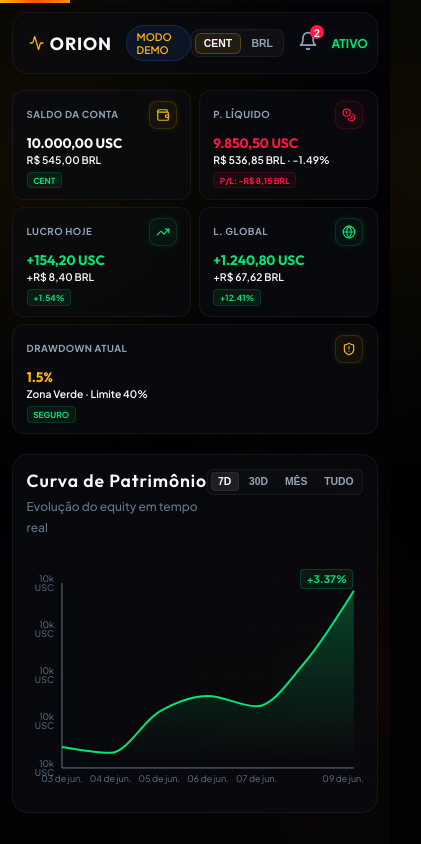
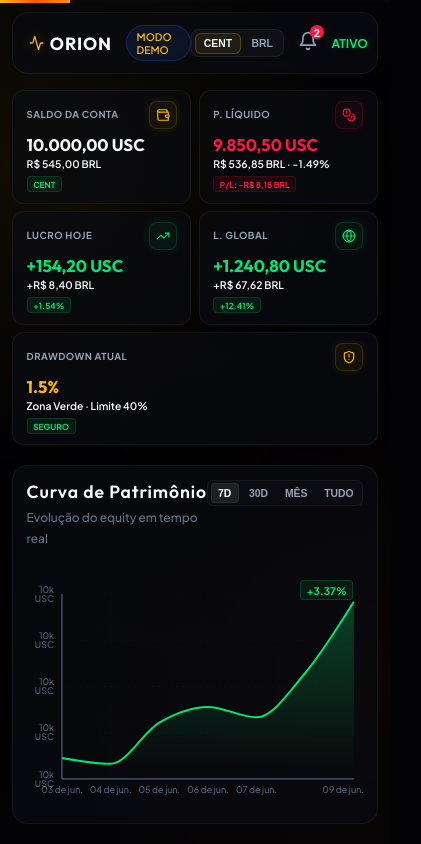
Before and after one commit to tonyrogeness-web/Oriontech, a Next.js app: page / in a window 390 px wide. Shown: the top 844 px of the page, 421 px wide, since content can reach past the window. Built offline with nearby package versions, Linux system fonts and the light colour scheme; no server answers; the database is empty.

Commit message:
fix: solid notifications opacity, constrain table overflow scroll, and enlarge mobile kpi sizes

```diff
--- a/src/components/TradesTable.tsx
+++ b/src/components/TradesTable.tsx
@@ -79,8 +79,8 @@ export default function TradesTable({ trades = [], currencyMode = "CENT" }: Trad
           <p className={styles.emptyStateText}>Nenhuma ordem aberta no momento.</p>
         </div>
       ) : (
-        <div className={styles.tableWrapper} style={{ flex: 1, overflowY: "auto", overflowX: "auto", maxHeight: "310px" }}>
-          <table className={styles.tradesTable} style={{ width: "100%" }}>
+        <div className={styles.tableWrapper} style={{ flex: 1, overflowY: "auto", overflowX: "auto", maxHeight: "310px", width: "100%" }}>
+          <table className={styles.tradesTable} style={{ width: "100%", minWidth: "460px" }}>
             <thead>
               <tr>
                 <th style={{ padding: "0.5rem 0.75rem", fontSize: "0.7rem" }}>Par</th>
--- a/src/components/components.module.css
+++ b/src/components/components.module.css
@@ -273,6 +273,7 @@
   display: flex;
   flex-direction: column;
   gap: 1.25rem;
+  min-width: 0;
 }
 
 .cardTitle {
@@ -302,6 +303,7 @@
   display: flex;
   flex-direction: column;
   gap: 1.25rem;
+  min-width: 0;
 }
 
 .controlGroup {
@@ -340,6 +342,7 @@
   border-radius: 16px;
   padding: 1.5rem;
   margin-bottom: 1.5rem;
+  min-width: 0;
 }
 
 .tableWrapper {
@@ -650,7 +653,7 @@
     padding: 0.5rem 0.6rem;
   }
   .kpiValueMockup {
-    font-size: 0.82rem; /* Reduce font size to comfortably fit long BRL amounts */
+    font-size: clamp(0.95rem, 3.8vw, 1.25rem); /* Increased size with clamp auto-adjust */
   }
   .kpiSubValueMockup {
     font-size: 0.6rem;
@@ -699,8 +702,8 @@
 /* Valor BRL — primário, responsivo e encolhe dinamicamente */
 .kpiValueMockup {
   font-family: var(--font-display);
-  font-weight: 700;
-  font-size: clamp(0.85rem, 2.5vw, 1.2rem);
+  font-weight: 800;
+  font-size: clamp(1.05rem, 3.5vw, 1.45rem);
   color: var(--text-primary);
   line-height: 1.2;
   white-space: nowrap;
@@ -876,6 +879,7 @@
   display: flex;
   flex-direction: column;
   height: 100%;
+  min-width: 0;
 }
 
 .riskTitle {
@@ -1579,13 +1583,12 @@
   top: calc(100% + 12px);
   right: -50px;
   width: 320px;
-  background: var(--bg-panel-solid) !important;
+  background: #080a0f !important; /* Force solid, opaque dark color */
   border: 1px solid var(--border-active);
   border-radius: 12px;
-  box-shadow: 0 10px 30px rgba(0, 0, 0, 0.7), 0 0 20px rgba(255, 184, 0, 0.15);
-  z-index: 10000;
+  box-shadow: 0 20px 40px rgba(0, 0, 0, 0.95), 0 0 0 1px rgba(255, 255, 255, 0.08);
+  z-index: 99999 !important; /* Maximum stacking priority */
   overflow: hidden;
-  backdrop-filter: blur(16px);
   animation: slideDownFade 0.2s ease-out;
 }
 
```
